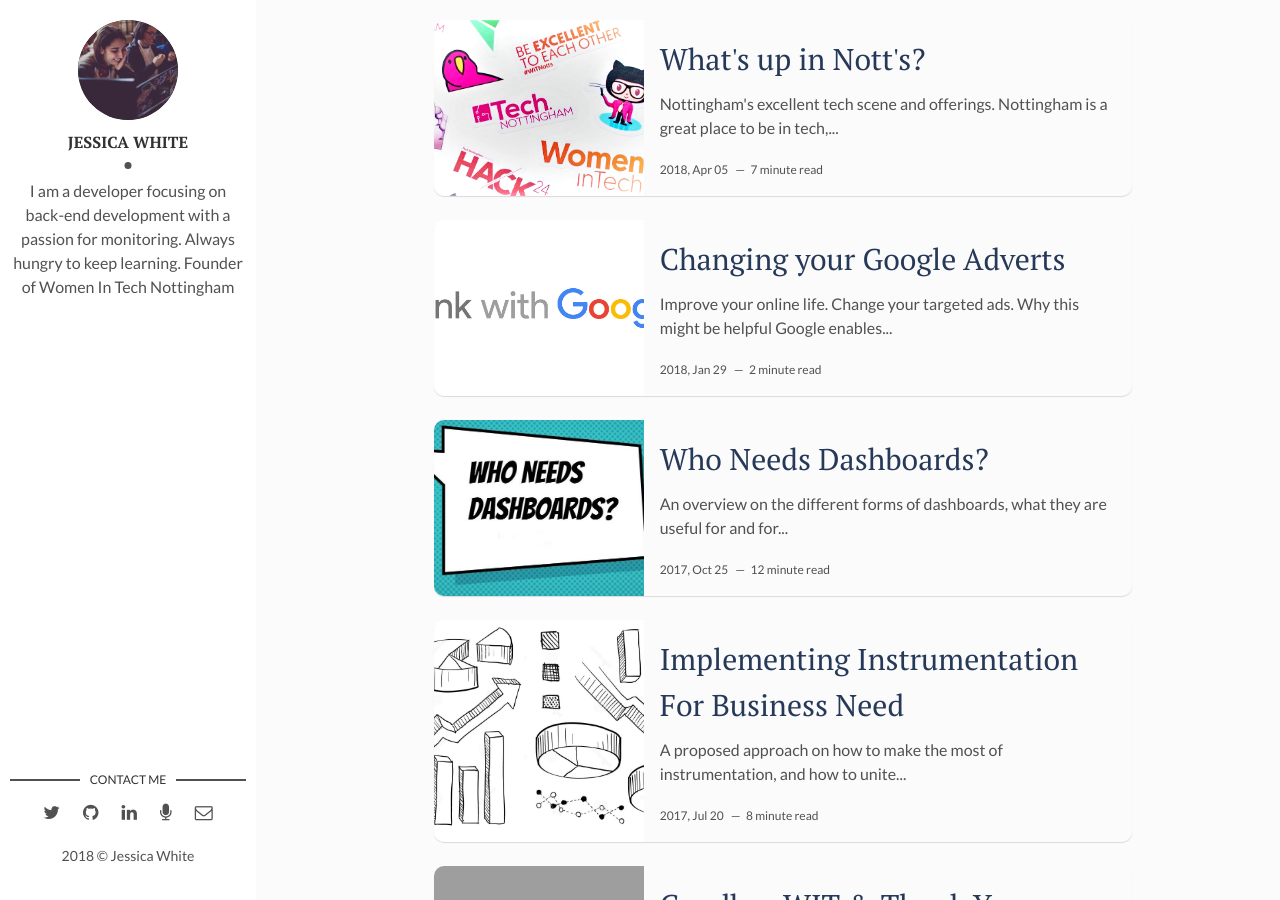
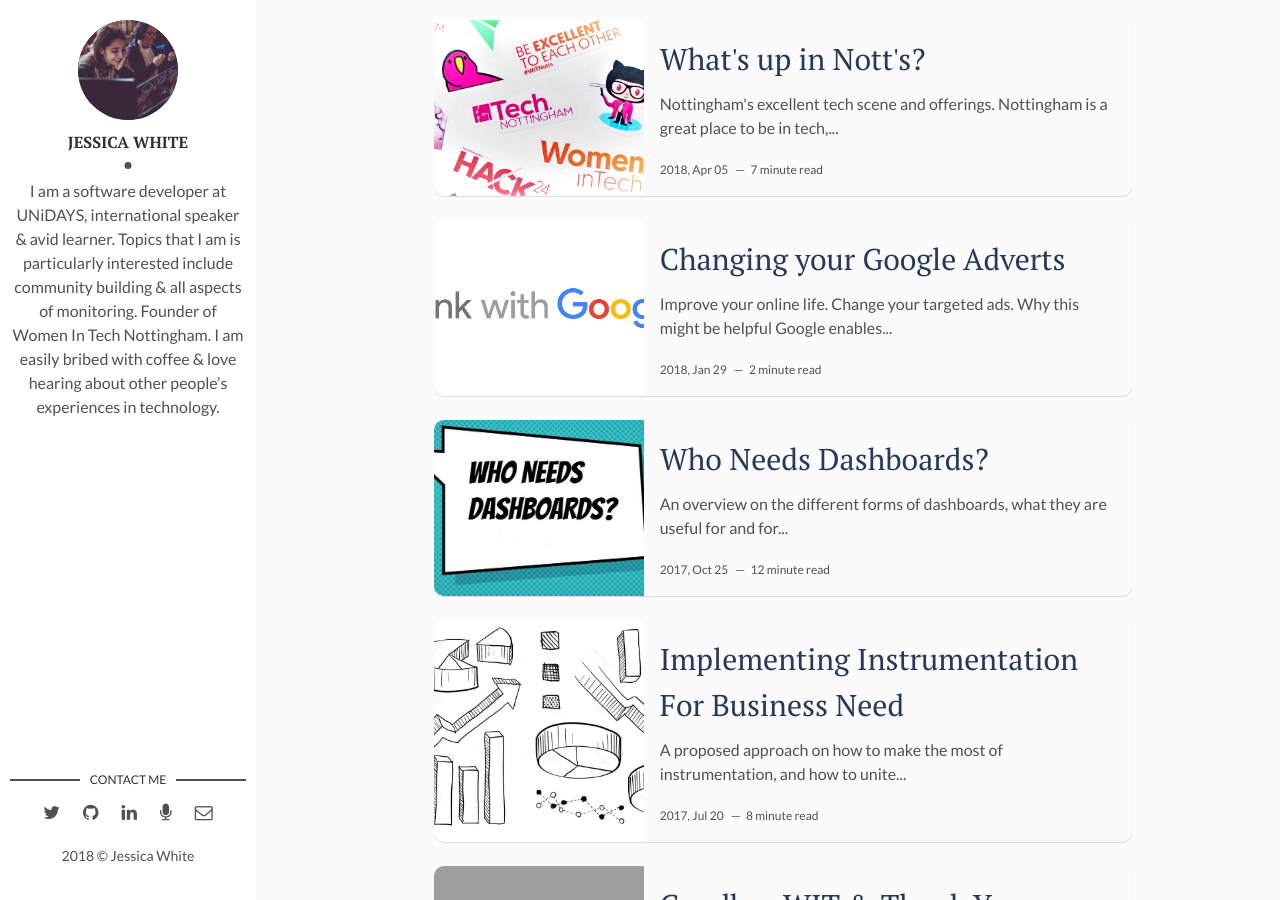
Before and after one commit to wordshaker/jesswhite_4, a Jekyll site: the page built from index.md, in a window 1280 px wide and 900 px high. Built offline with Jekyll 4.4.1, drawn with Linux system fonts in a browser that asks for light colours; grey boxes are pictures that could not be loaded.

Commit message:
Change personal bio

```diff
--- a/_config.yml
+++ b/_config.yml
@@ -9,7 +9,7 @@ url: ""
 # Author Settings
 author: Jessica White
 author-img: jess-white.jpg
-about-author: I am a developer focusing on back-end development with a passion for monitoring. Always hungry to keep learning. Founder of Women In Tech Nottingham
+about-author: I am a software developer at UNiDAYS, international speaker & avid learner. Topics that I am is particularly interested include community building & all aspects of monitoring. Founder of Women In Tech Nottingham. I am easily bribed with coffee & love hearing about other people’s experiences in technology.
 twitter: JessPWhite
 speakerbase: jessica-white
 github: wordshaker
```
